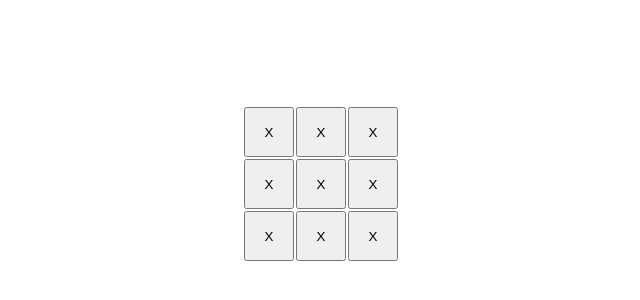
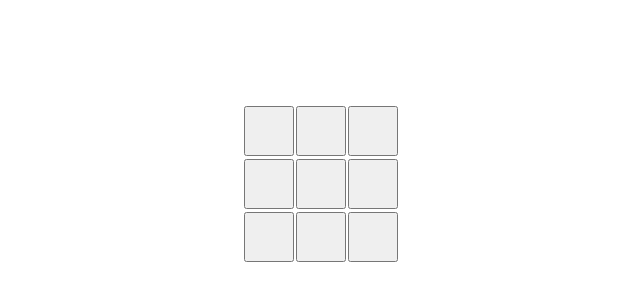
Before and after one commit to SagarMainali/tic_tac_toe, a React (Vite) app: page / in a window 1280 px wide. Shown: the part 216-516 px from the top of the page, without its empty margins (319-959 px from the left). Built offline with nearby package versions, Linux system fonts and the light colour scheme.

Commit message:
added state and shared its value to each square component

```diff
--- a/src/Board.tsx
+++ b/src/Board.tsx
@@ -1,23 +1,27 @@
+import { useState } from "react"
+
 import Square from "./Square"
 
 function Board() {
 
+  const [squareValues, setSquareValues] = useState(Array(9).fill(null));
+
   return (
     <div>
       <div>
-        <Square />
-        <Square />
-        <Square />
+        <Square value={squareValues[0]}/>
+        <Square value={squareValues[1]}/>
+        <Square value={squareValues[2]}/>
       </div>
       <div>
-        <Square />
-        <Square />
-        <Square />
+        <Square value={squareValues[3]}/>
+        <Square value={squareValues[4]}/>
+        <Square value={squareValues[5]}/>
       </div>
       <div>
-        <Square />
-        <Square />
-        <Square />
+        <Square value={squareValues[6]}/>
+        <Square value={squareValues[7]}/>
+        <Square value={squareValues[8]}/>
       </div>
     </div>
   )
--- a/src/Square.tsx
+++ b/src/Square.tsx
@@ -1,7 +1,11 @@
-function Square() {
+interface Props {
+    value: null | string
+}
+
+function Square({ value }: Props) {
     return (
         <button className="button">
-            X
+            {value}
         </button>
     )
 }
```
